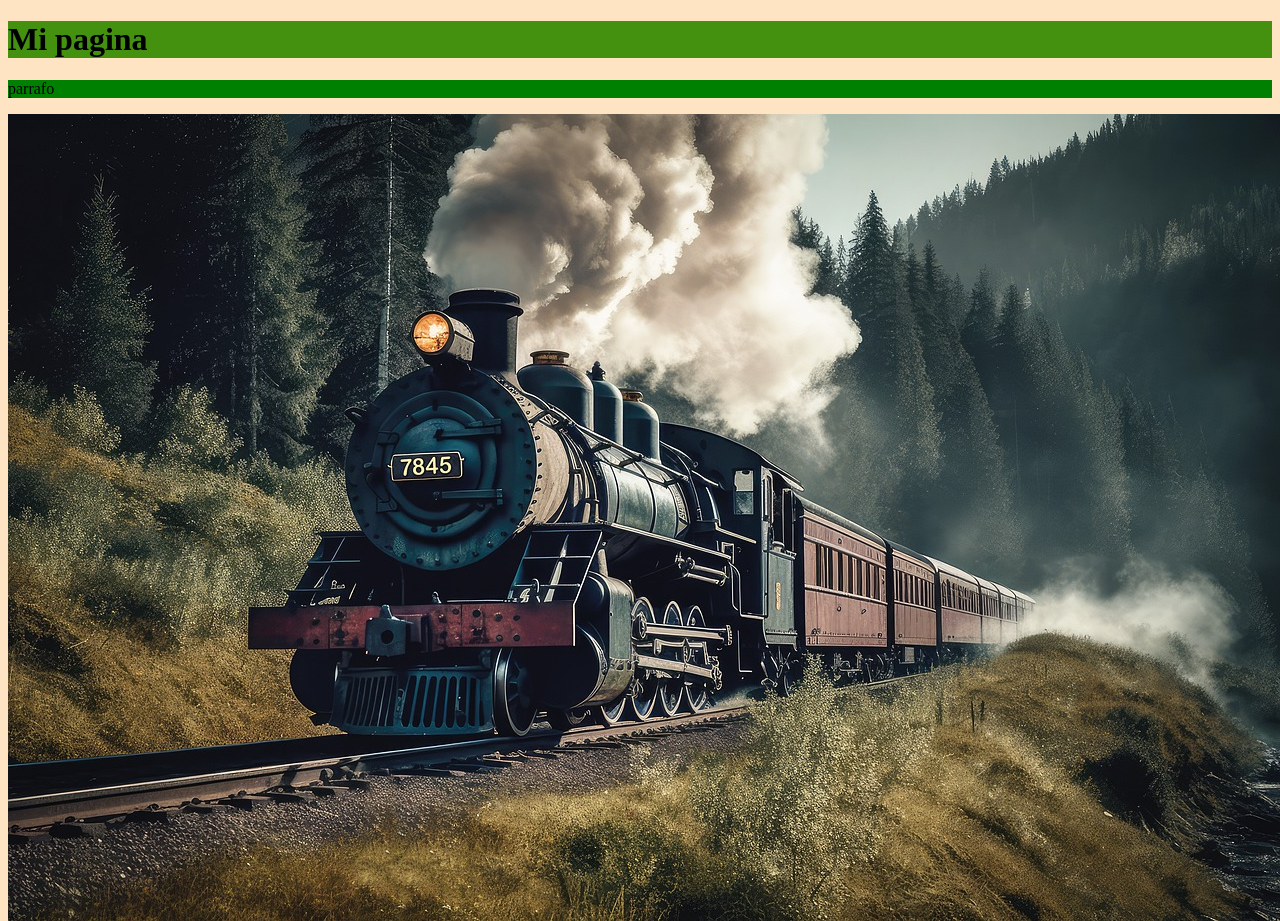
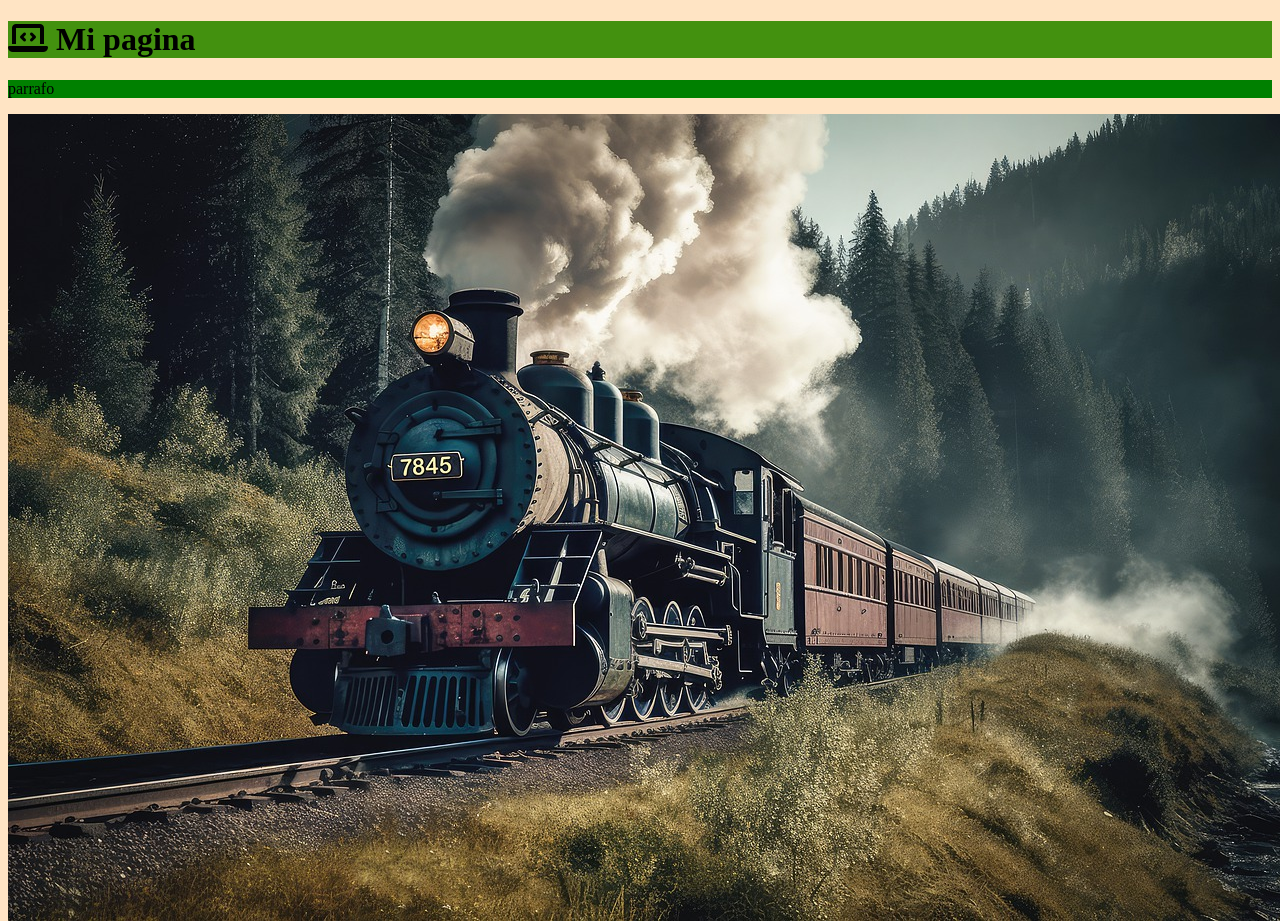
Before and after one commit to 4GeeksAcademy/diegozaratean-html-sp76, a plain HTML site: page index.html in a window 1280 px wide. Shown: the top 921 px of the page. Drawn offline with Linux system fonts and the light colour scheme.

Commit message:
finish calss 2

```diff
--- a/index.html
+++ b/index.html
@@ -5,10 +5,14 @@
     <meta name="viewport" content="width=device-width, initial-scale=1.0">
     <title>Pagina diego</title>
     <link rel="stylesheet" href="style.css">
+    <script src="https://kit.fontawesome.com/7131c582b4.js" crossorigin="anonymous"></script>
 </head>
 <body>
 
-    <h1 >Mi pagina</h1>
+    <h1 >
+        <i class="fa-solid fa-laptop-code"></i>
+        Mi pagina
+    </h1>
     <p>parrafo</p>
 
     <img src="/train.jpeg" alt="tren local" >
```
